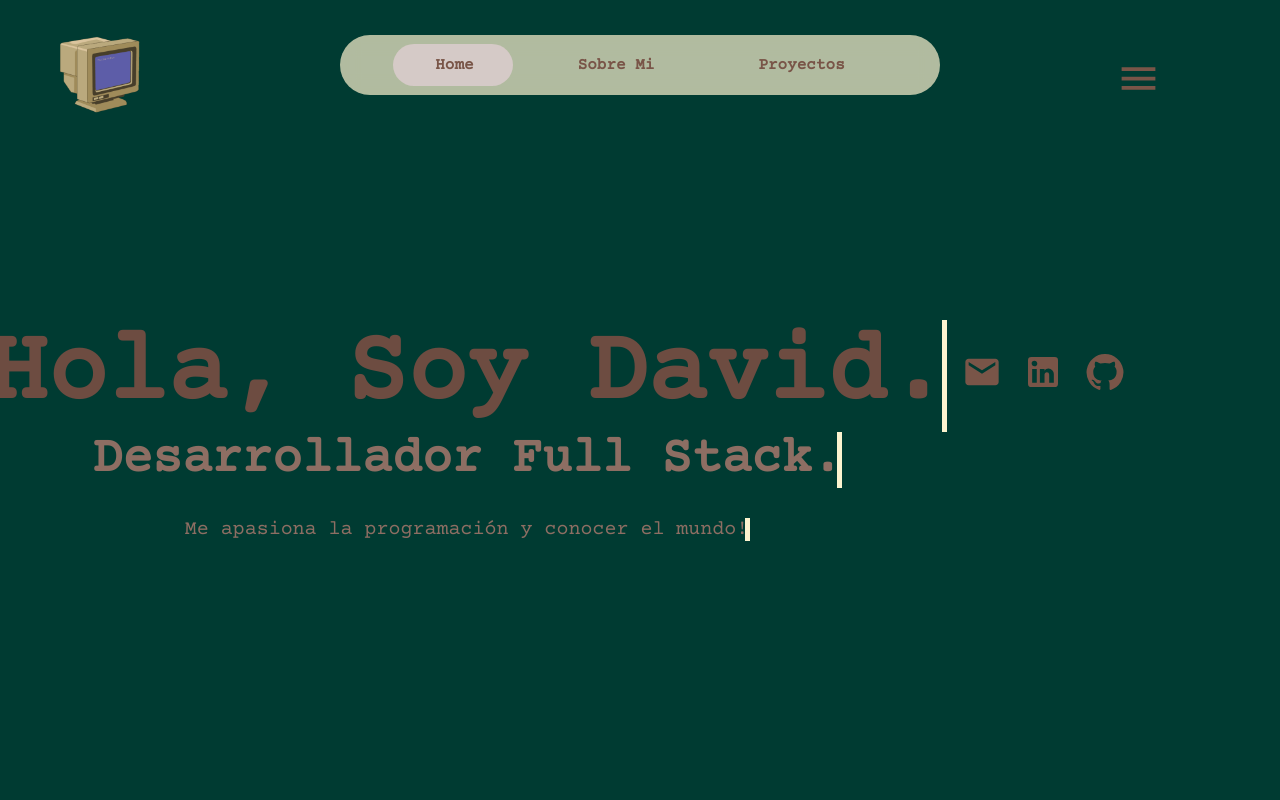
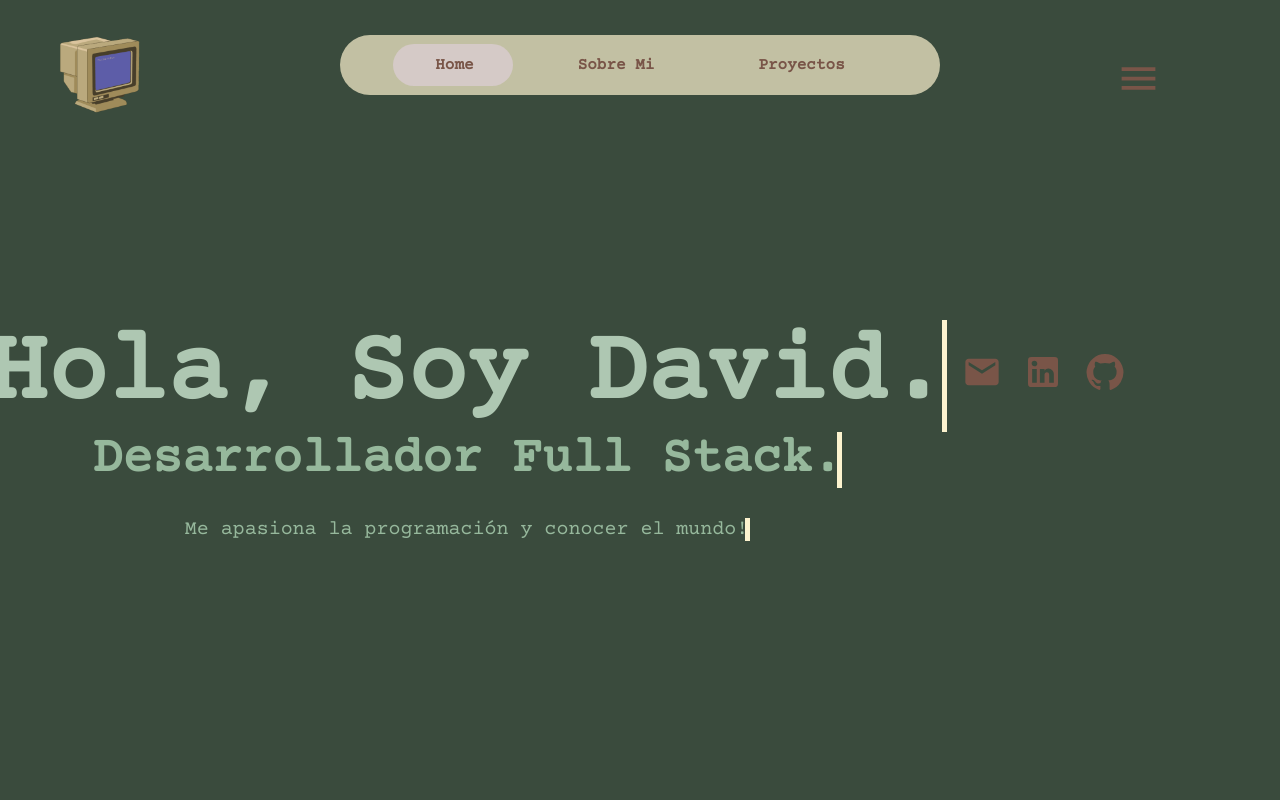
Before and after one commit to davidmarquez98/portafolio, a React (Vite) app: page /about in a window 1280 px wide. Shown: the top 800 px of the page. Built offline with nearby package versions, Linux system fonts and the light colour scheme.

Commit message:
change colour title

```diff
--- a/src/app/App.jsx
+++ b/src/app/App.jsx
@@ -1,4 +1,3 @@
-import { useEffect, useState, useRef } from 'react';
 import { AnimatePresence, motion } from "framer-motion";
 
 import { useSelector } from 'react-redux';
@@ -15,9 +14,6 @@ import Router from "./../router/index.jsx";
 function App() {
 
   const isDarkmodeActivated = useSelector((state) => state.darkMode.isActivated)
-  console.log(isDarkmodeActivated)
-
-  let [ className, setClassName ] = useState("app");
 
   return (
       <div className={isDarkmodeActivated ? "app" : "app-dark-mode"}>
--- a/src/index.css
+++ b/src/index.css
@@ -2,8 +2,9 @@
   --primary-color: #FCF3CF;
   --secondary-color: #795548;
 
-  --principal-color-green: #196158;
-  --primary-color-dark-mode: #003B32;
+  --primary-color-dark-mode: #3a4b3d;
+  --secondary-color-dark-mode: #aec7b2;
+  --tertiary-color-dark-mode: #96b89c;
 }
 
 @font-face {
@@ -42,9 +43,6 @@ body{
 ::-webkit-scrollbar-thumb:hover {
   background: #555; /* Cambiar el color del thumb cuando se pasa el mouse sobre él */
 }
-/* body{
-  height: 2000vh;
-} */
 
 #root{
   height: 100%;
@@ -58,3 +56,11 @@ body{
 .icono-default__mid{
   font-size: 50px !important;
 }
+
+.dark-mode-color-sec{
+  color: var(--secondary-color-dark-mode);
+}
+
+.dark-mode-color-third{
+  color: var(  --tertiary-color-dark-mode);
+}
--- a/src/views/page/home/Home.jsx
+++ b/src/views/page/home/Home.jsx
@@ -1,12 +1,16 @@
 import './home.css';
 
 import { AnimatePresence, motion } from "framer-motion";
+
+import { useSelector } from 'react-redux';
 
 import IconoEmail from '../../../icons/IconEmail';
 import IconoLinkedin from '../../../icons/IconoLinkedin';
 import IconoGithub from '../../../icons/IconoGithub';
 
 function Home(){
+
+    const isDarkmodeActivated = useSelector((state) => state.darkMode.isActivated)
 
     const openWindowToSendEmail = () => {
 
@@ -35,21 +39,15 @@ function Home(){
                     <div className="home-content">
                         <div className="texto-container">
                             <div className="texto-content">
-                                <h1 className='texto__titulo'>Hola, Soy David.<span>&#160;</span></h1>
-                                <h3 className='texto__subtitulo'>Desarrollador Full Stack.<span>&#160;</span></h3>
-                                <p className='texto__descripcion'>
+                                <h1 className={ isDarkmodeActivated ? "texto__titulo" : "texto__titulo dark-mode-color-sec"}>Hola, Soy David.<span>&#160;</span></h1>
+                                <h3 className= { isDarkmodeActivated ? 'texto__subtitulo' : 'texto__subtitulo dark-mode-color-third' }>Desarrollador Full Stack.<span>&#160;</span></h3>
+                                <p className={ isDarkmodeActivated ? 'texto__descripcion' : 'texto__descripcion dark-mode-color-third' }>
                                     Me apasiona la programación y conocer el mundo!<span>&#160;</span>
                                 </p>
                             </div>
                         </div>
                         <div className='home-second-container'>
                             <div className='home-second-content'>
-                                {/* <div className="perfil-container">
-                                        <div className="perfil-content">
-                                            <img className="imagen-perfil" src={perfil}></img>
-                                            <div className="perfil-fade"></div>
-                                        </div>
-                                    </div> */}
                                 <div className='icono-container'>
                                     <div className='icono-content'>
                                         <div className='home-logo-container'>
--- a/src/views/page/home/home.css
+++ b/src/views/page/home/home.css
@@ -12,12 +12,6 @@ p span{
     background: var(--primary-color);
     border-left: 5px solid transparent;
 }
-
-/*
-
-border-left: 5px solid var(--secondary-color);
-
-*/
 
 h1 span{
     animation: escribir .8s steps(16) forwards, aparecer 0s forwards, desaparecer 0s .84s forwards;
```
